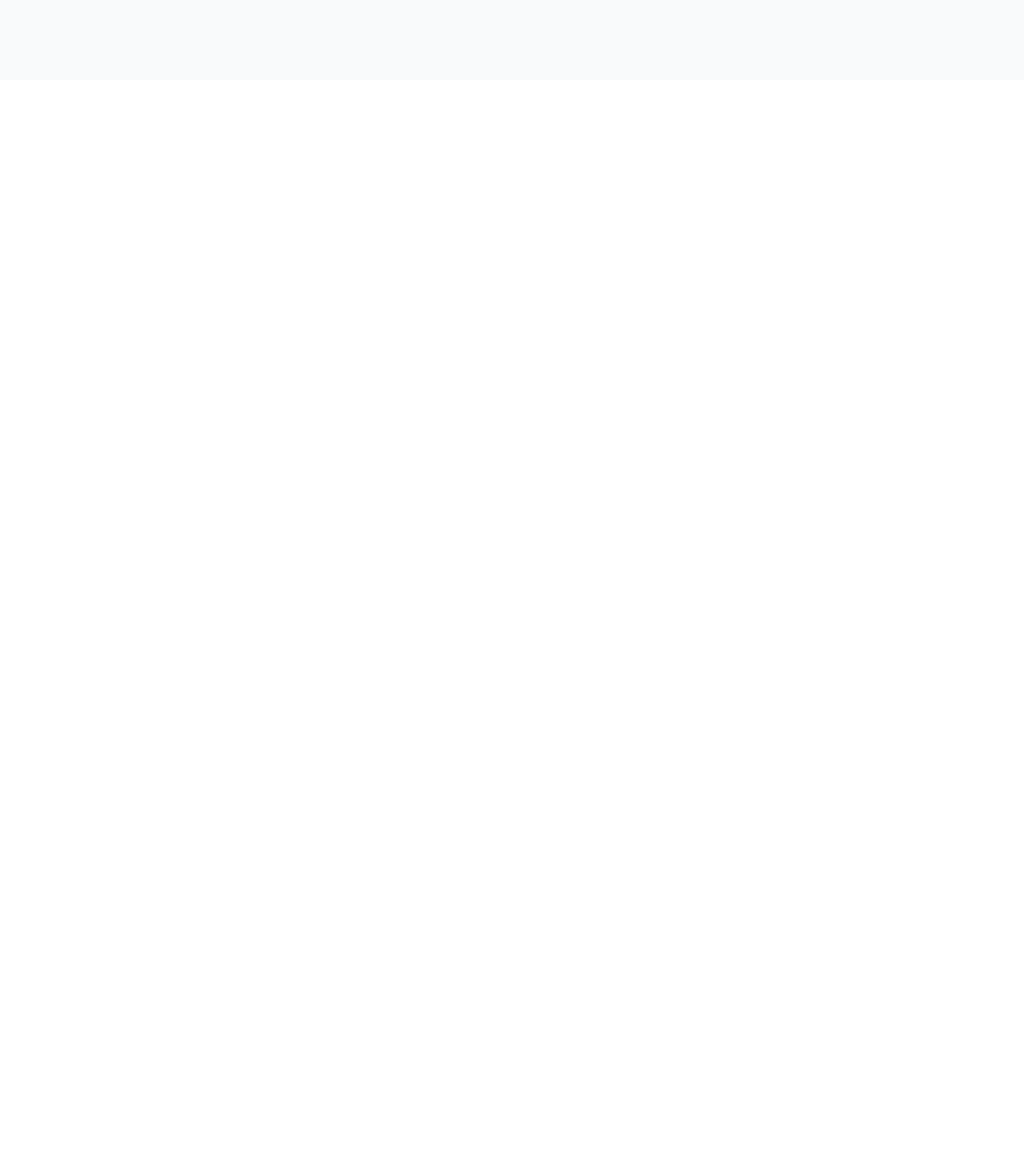
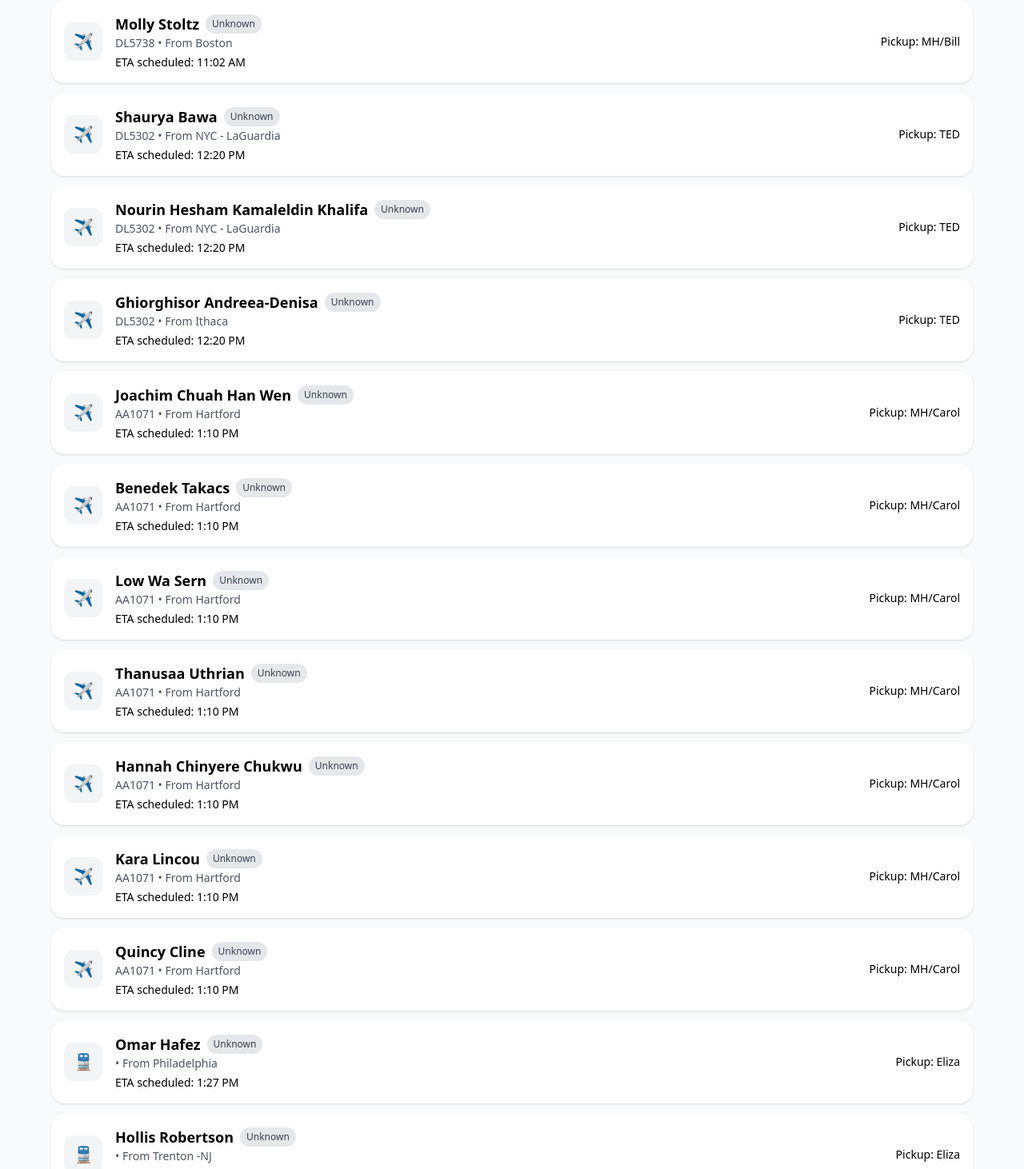
Before and after one commit to twinprice/pbi-arrivals, a React (Vite) app: page / in a window 1280 px wide. Shown: the part 700-2162 px from the top of the page at 80% size. Before the commit the page ends 800 px from the top, so only its background shows below. Built offline with nearby package versions, Linux system fonts and the light colour scheme; no server answers; the HTML template or start-up script is replaced by a standard one.

Commit message:
Update App.jsx

```diff
--- a/src/App.jsx
+++ b/src/App.jsx
@@ -22,7 +22,31 @@ const RAW = [
   { id: "DL5738-2", type: "flight", display_name: "Denis Gilevskiy", origin_city: "Boston", airline_code: "DL", flight_number: "5738", eta_sched: "2025-10-03T11:02:00-04:00", pickup: "MH/Bill" },
   { id: "DL5738-3", type: "flight", display_name: "Jacob Zi Hao Lin", origin_city: "Boston", airline_code: "DL", flight_number: "5738", eta_sched: "2025-10-03T11:02:00-04:00", pickup: "MH/Bill", notes: "First name: Jacob Zi Hao, Last name: Lin" },
   { id: "DL5738-4", type: "flight", display_name: "Lucie Stefanoni", origin_city: "Boston", airline_code: "DL", flight_number: "5738", eta_sched: "2025-10-03T11:02:00-04:00", pickup: "MH/Bill" },
-];
+  { id: "DL5738-5", type: "flight", display_name: "Ocean Ma", origin_city: "Boston", airline_code: "DL", flight_number: "5738", eta_sched: "2025-10-03T11:02:00-04:00", pickup: "MH/Bill" },
+  { id: "DL5738-6", type: "flight", display_name: "Molly Stoltz", origin_city: "Boston", airline_code: "DL", flight_number: "5738", eta_sched: "2025-10-03T11:02:00-04:00", pickup: "MH/Bill" },
+  { id: "DL5302-1", type: "flight", display_name: "Shaurya Bawa", origin_city: "NYC - LaGuardia", airline_code: "DL", flight_number: "5302", eta_sched: "2025-10-03T12:20:00-04:00", pickup: "TED" },
+  { id: "DL5302-2", type: "flight", display_name: "Nourin Hesham Kamaleldin Khalifa", origin_city: "NYC - LaGuardia", airline_code: "DL", flight_number: "5302", eta_sched: "2025-10-03T12:20:00-04:00", pickup: "TED" },
+  { id: "DL5302-3", type: "flight", display_name: "Ghiorghisor Andreea-Denisa", origin_city: "Ithaca", airline_code: "DL", flight_number: "5302", eta_sched: "2025-10-03T12:20:00-04:00", pickup: "TED" },
+  { id: "AA1071-1", type: "flight", display_name: "Joachim Chuah Han Wen", origin_city: "Hartford", airline_code: "AA", flight_number: "1071", eta_sched: "2025-10-03T13:10:00-04:00", pickup: "MH/Carol" },
+  { id: "AA1071-2", type: "flight", display_name: "Benedek Takacs", origin_city: "Hartford", airline_code: "AA", flight_number: "1071", eta_sched: "2025-10-03T13:10:00-04:00", pickup: "MH/Carol" },
+  { id: "AA1071-3", type: "flight", display_name: "Low Wa Sern", origin_city: "Hartford", airline_code: "AA", flight_number: "1071", eta_sched: "2025-10-03T13:10:00-04:00", pickup: "MH/Carol" },
+  { id: "AA1071-4", type: "flight", display_name: "Thanusaa Uthrian", origin_city: "Hartford", airline_code: "AA", flight_number: "1071", eta_sched: "2025-10-03T13:10:00-04:00", pickup: "MH/Carol" },
+  { id: "AA1071-5", type: "flight", display_name: "Hannah Chinyere Chukwu", origin_city: "Hartford", airline_code: "AA", flight_number: "1071", eta_sched: "2025-10-03T13:10:00-04:00", pickup: "MH/Carol" },
+  { id: "AA1071-6", type: "flight", display_name: "Kara Lincou", origin_city: "Hartford", airline_code: "AA", flight_number: "1071", eta_sched: "2025-10-03T13:10:00-04:00", pickup: "MH/Carol" },
+  { id: "AA1071-7", type: "flight", display_name: "Quincy Cline", origin_city: "Hartford", airline_code: "AA", flight_number: "1071", eta_sched: "2025-10-03T13:10:00-04:00", pickup: "MH/Carol" },
+
+  { id: "AT79-1", type: "train", display_name: "Omar Hafez", origin_city: "Philadelphia", train_number: "79", eta_sched: "2025-10-03T13:27:00-04:00", pickup: "Eliza" },
+  { id: "AT79-2", type: "train", display_name: "Hollis Robertson", origin_city: "Trenton -NJ", train_number: "79", eta_sched: "2025-10-03T13:27:00-04:00", pickup: "Eliza" },
+  { id: "AT79-3", type: "train", display_name: "Avi Agarwal", origin_city: "Trenton -NJ", train_number: "79", eta_sched: "2025-10-03T13:27:00-04:00", pickup: "Eliza" },
+  { id: "AT79-4", type: "train", display_name: "Zane Sameer Patel", origin_city: "Philadelphia", train_number: "79", eta_sched: "2025-10-03T13:27:00-04:00", pickup: "Eliza" },
+  { id: "AT79-5", type: "train", display_name: "Emma Reshma Trauber", origin_city: "Trenton -NJ", train_number: "79", eta_sched: "2025-10-03T13:27:00-04:00", pickup: "Eliza" },
+  { id: "AT79-6", type: "train", display_name: "Franka Vidović", origin_city: "Philadelphia", train_number: "79", eta_sched: "2025-10-03T13:27:00-04:00", pickup: "Eliza" },
+  { id: "AT79-7", type: "train", display_name: "Sohaila Omar Hosam Gamaleldin Ismail", origin_city: "Philadelphia", train_number: "79", eta_sched: "2025-10-03T13:27:00-04:00", pickup: "Eliza" },
+  { id: "AT79-8", type: "train", display_name: "Savannah Ingledew", origin_city: "Philadelphia", train_number: "79", eta_sched: "2025-10-03T13:27:00-04:00", pickup: "Eliza" },
+  { id: "AT79-9", type: "train", display_name: "Anne Siobhan Leakey", origin_city: "Philadelphia", train_number: "79", eta_sched: "2025-10-03T13:27:00-04:00", pickup: "Eliza" },
+
+  { id: "AT195-1", type: "train", display_name: "Rustin Wiser", origin_city: "Philadelphia", train_number: "195", eta_sched: "2025-10-03T16:58:00-04:00", pickup: "MH" }
+]
 
 // ======== UTIL ========
 function fmtTime(dtStr, tz = CONFIG.TZ) {
```
